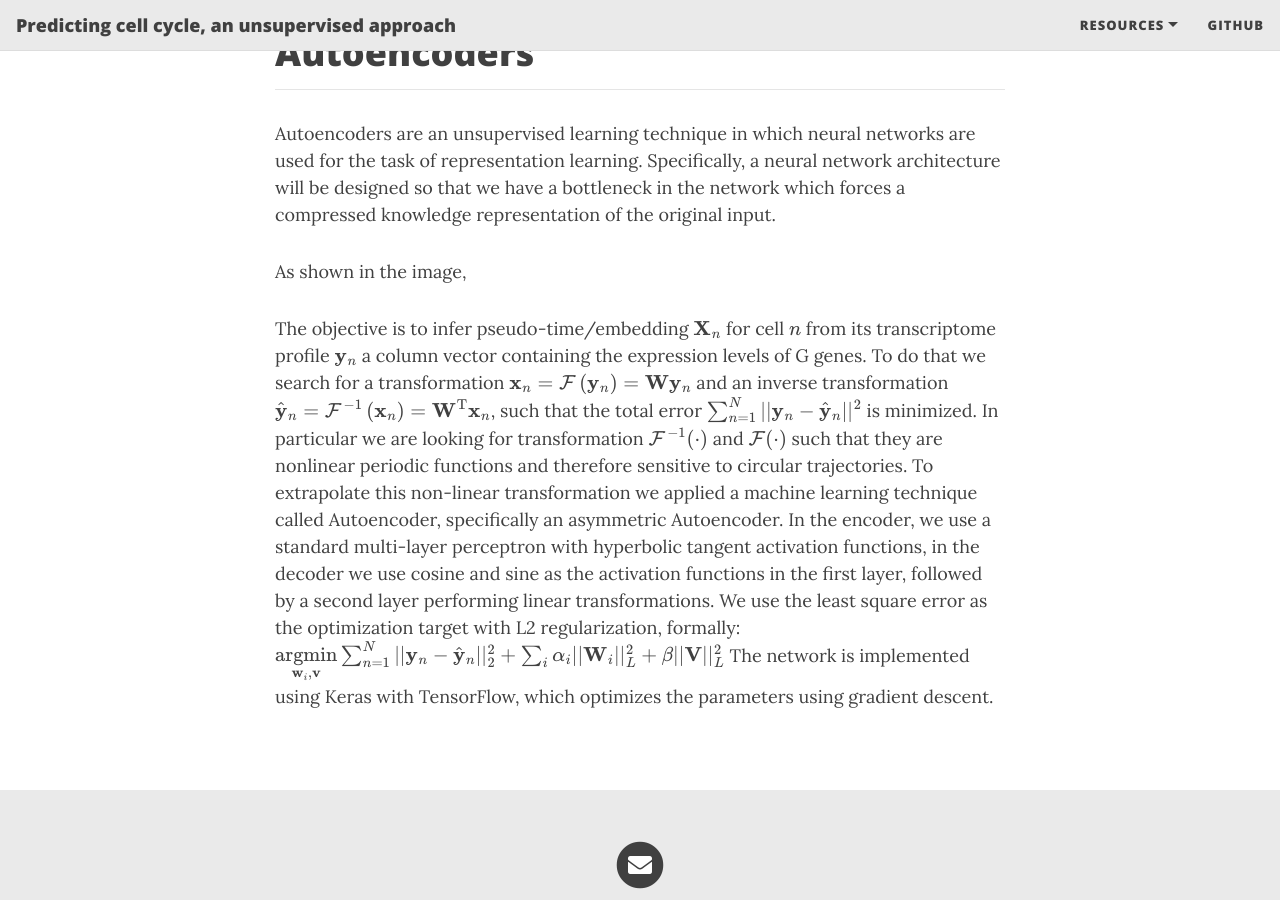
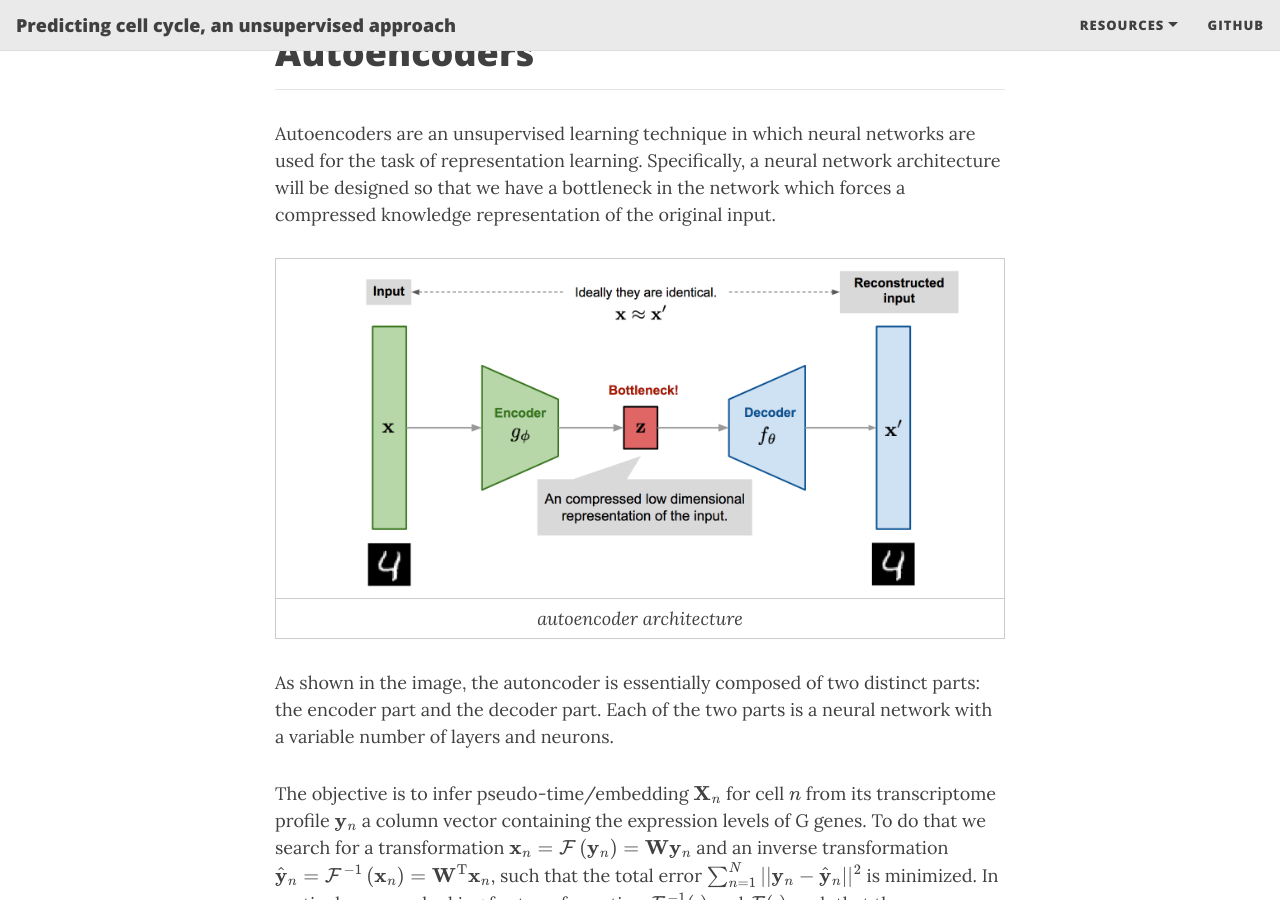
Before and after one commit to lucarossi9/statistical_computation_4, a Jekyll site: the page built from index.md, in a window 1280 px wide and 900 px high, scrolled down 6985 px. Built offline with Jekyll 4.4.1, drawn with Linux system fonts in a browser that asks for light colours; nearby versions of some CDN libraries; formulas are drawn with MathJax 3; the list of posts is cut into pages by our own code.

Commit message:
Update index.md

```diff
--- a/index.md
+++ b/index.md
@@ -83,7 +83,11 @@ We will now describe how these methods work, we will discuss the structure and t
 
 Autoencoders are an unsupervised learning technique in which neural networks are used for the task of representation learning. Specifically, a neural network architecture will be designed so that we have a bottleneck in the network which forces a compressed knowledge representation of the original input.
 
-As shown in the image,
+| ![dataset_sparsity](assets/img/autoencoder-architecture.png) |
+|:--:|
+| *autoencoder architecture* |
+
+As shown in the image, the autoncoder is essentially composed of two distinct parts: the encoder part and the decoder part. Each of the two parts is a neural network with a variable number of layers and neurons.
 
 
 The objective is to infer pseudo-time/embedding $$\mathbf{X}_n$$ for cell $$n$$ from its transcriptome profile $$\mathbf{y}_n$$ a column vector containing the expression
```
